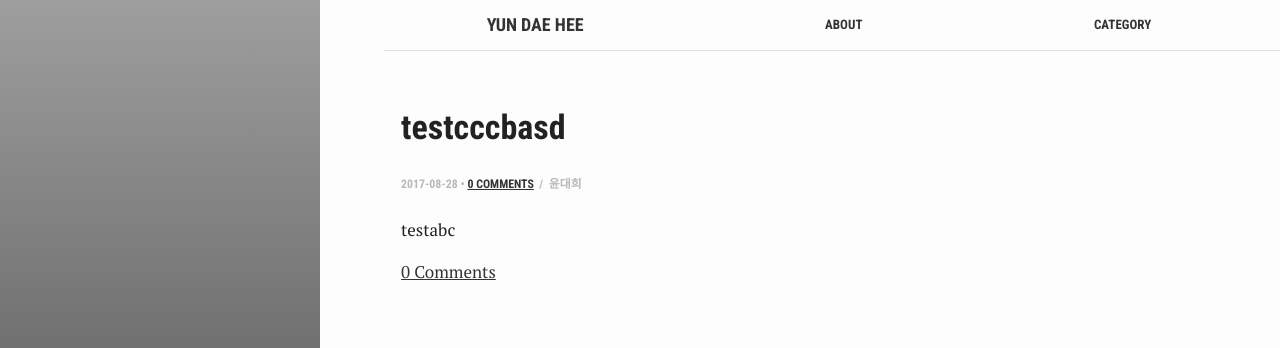
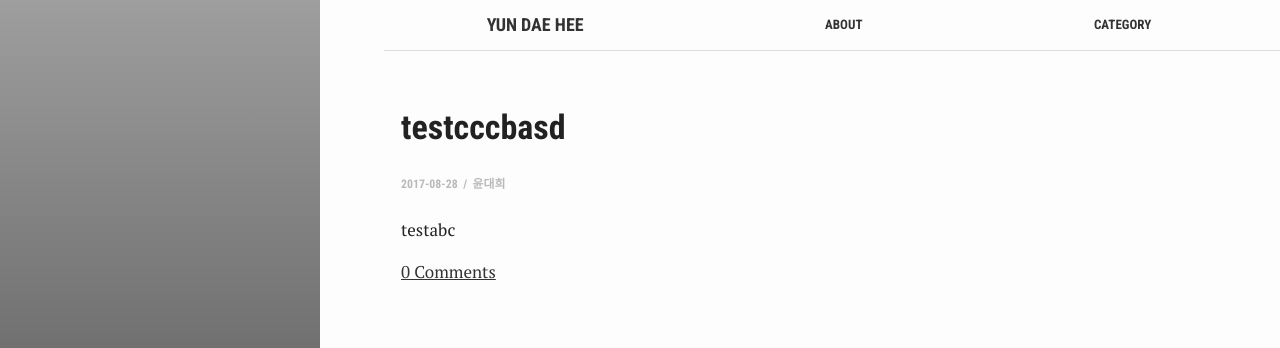
Before and after one commit to test076923/076923.github.io, a Jekyll site: the page built from _posts/2017-08-30-test.md, in a window 1280 px wide. Shown: the top 348 px of the page. Built offline with Jekyll 4.4.1, drawn with Linux system fonts in a browser that asks for light colours; comment, search, counter and statistics services are not loaded.

Commit message:
Update post.html

```diff
--- a/_layouts/post.html
+++ b/_layouts/post.html
@@ -7,7 +7,6 @@ layout: default
 
   <p class="post-meta">
     <time datetime="{{ page.date | date: "%Y-%m-%d" }}">{{ page.date | date: "%Y-%m-%d" }}</time>
-    {% if page.comments %}  • <a href="https://076923.github.io{{ post.url }}#disqus_thread" data-disqus-identifier="{{ page.id }}">0 Comments</a>{% endif %}
 
     {% if page.author %}
       &nbsp;/&nbsp;
```
